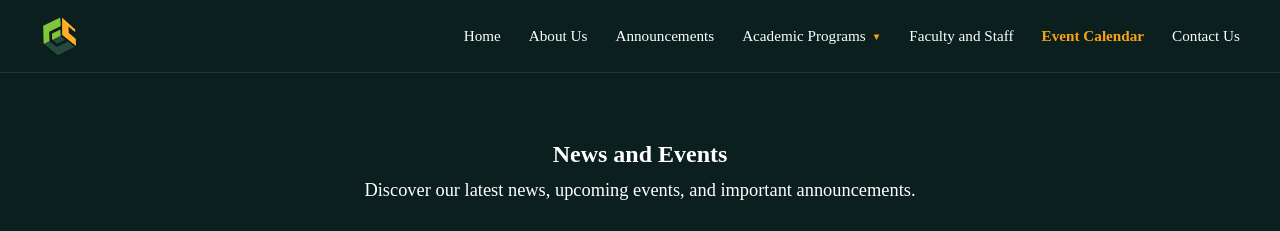
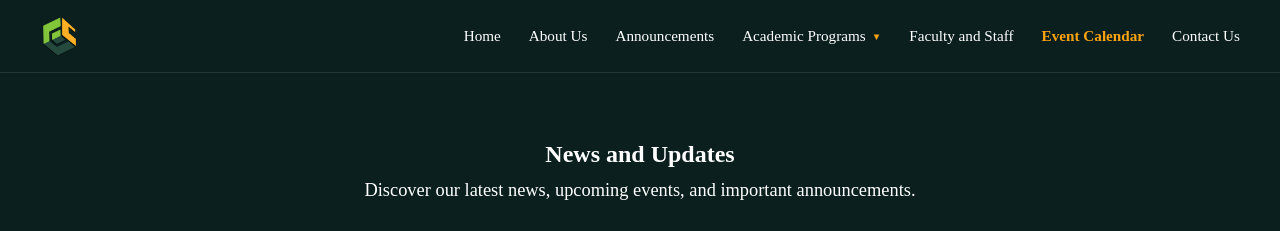
Before and after one commit to CharCharCPU/Flores, a Vue app: page /news in a window 1280 px wide. Shown: the top 231 px of the page. Built offline with nearby package versions, Linux system fonts and the light colour scheme.

Commit message:
change title of news page to "News and Updates"

```diff
--- a/src/views/NewsView.vue
+++ b/src/views/NewsView.vue
@@ -18,7 +18,7 @@ onMounted(async () => {
 
   <div v-else class="about-page">
     <PageHero
-      title="News and Events"
+      title="News and Updates"
       subtitle="Discover our latest news, upcoming events, and important announcements."
     />
 
```
